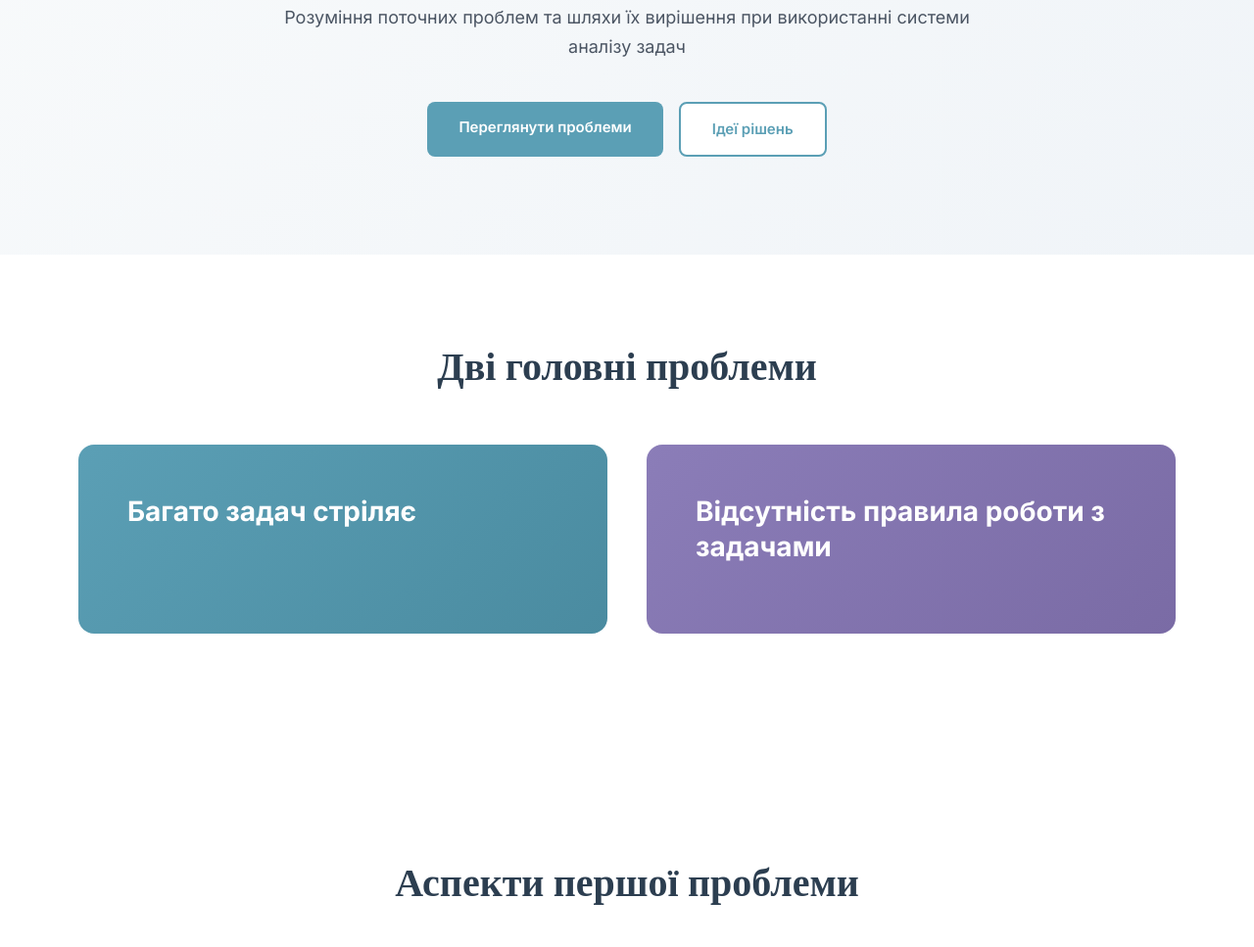
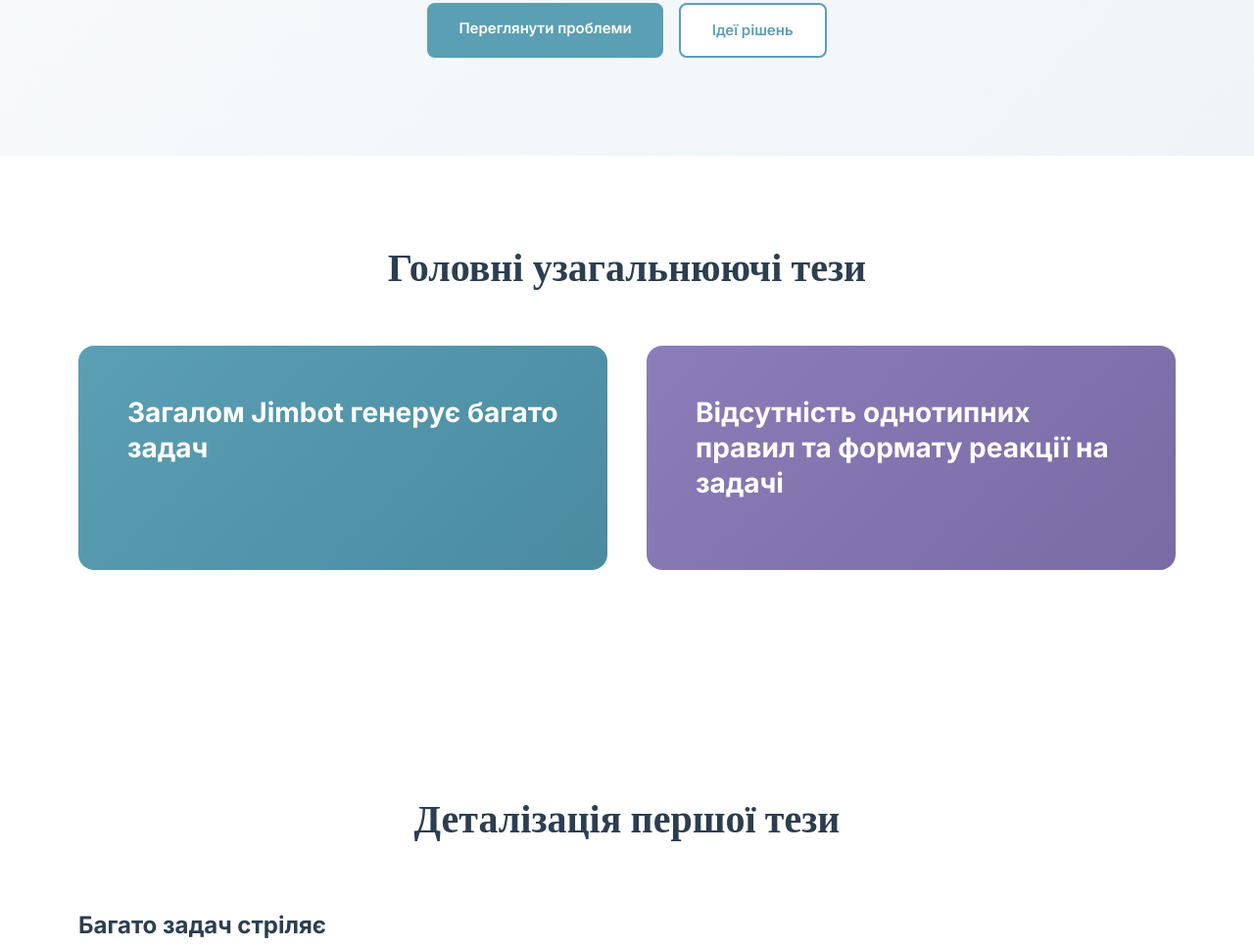
Before and after one commit to cutthejazz/jimbot, a plain HTML site: page index.html in a window 1280 px wide. Shown: the part 255-1222 px from the top of the page at 98% size. Drawn offline with nearby package versions, Linux system fonts and the light colour scheme.

Commit message:
Update index.html

```diff
--- a/index.html
+++ b/index.html
@@ -452,7 +452,6 @@
     <!-- HERO -->
     <section class="hero">
         <h1>Аналіз результатів роботи з Jimbot</h1>
-        <p>Розуміння поточних проблем та шляхи їх вирішення при використанні системи аналізу задач</p>
         <div class="hero-cta">
             <a href="#problems" class="btn btn-primary">Переглянути проблеми</a>
             <a href="#solutions" class="btn btn-secondary">Ідеї рішень</a>
@@ -462,13 +461,13 @@
     <!-- ГЛАВНЫЕ ПРОБЛЕМЫ -->
     <section id="problems" class="anchor-link">
         <div class="container">
-            <h2>Дві головні проблеми</h2>
+            <h2>Головні узагальнюючі тези</h2>
             <div class="problems-intro">
                 <div class="problem-card-main problem-card-main-1">
-                    <h3>Багато задач стріляє</h3>
+                    <h3>Загалом Jimbot генерує багато задач</h3>
                 </div>
                 <div class="problem-card-main problem-card-main-2">
-                    <h3>Відсутність правила роботи з задачами</h3>
+                    <h3>Відсутність однотипних правил та формату реакції на задачі</h3>
                 </div>
             </div>
         </div>
@@ -477,7 +476,7 @@
     <!-- ДЕТАЛИ ПЕРВОЙ ПРОБЛЕМЫ -->
     <section id="details1" class="anchor-link">
         <div class="container">
-            <h2>Аспекти першої проблеми</h2>
+            <h2>Деталізація першої тези</h2>
             <div class="details-section">
                 <div class="details-title">Багато задач стріляє</div>
                 <div class="details-grid">
```
